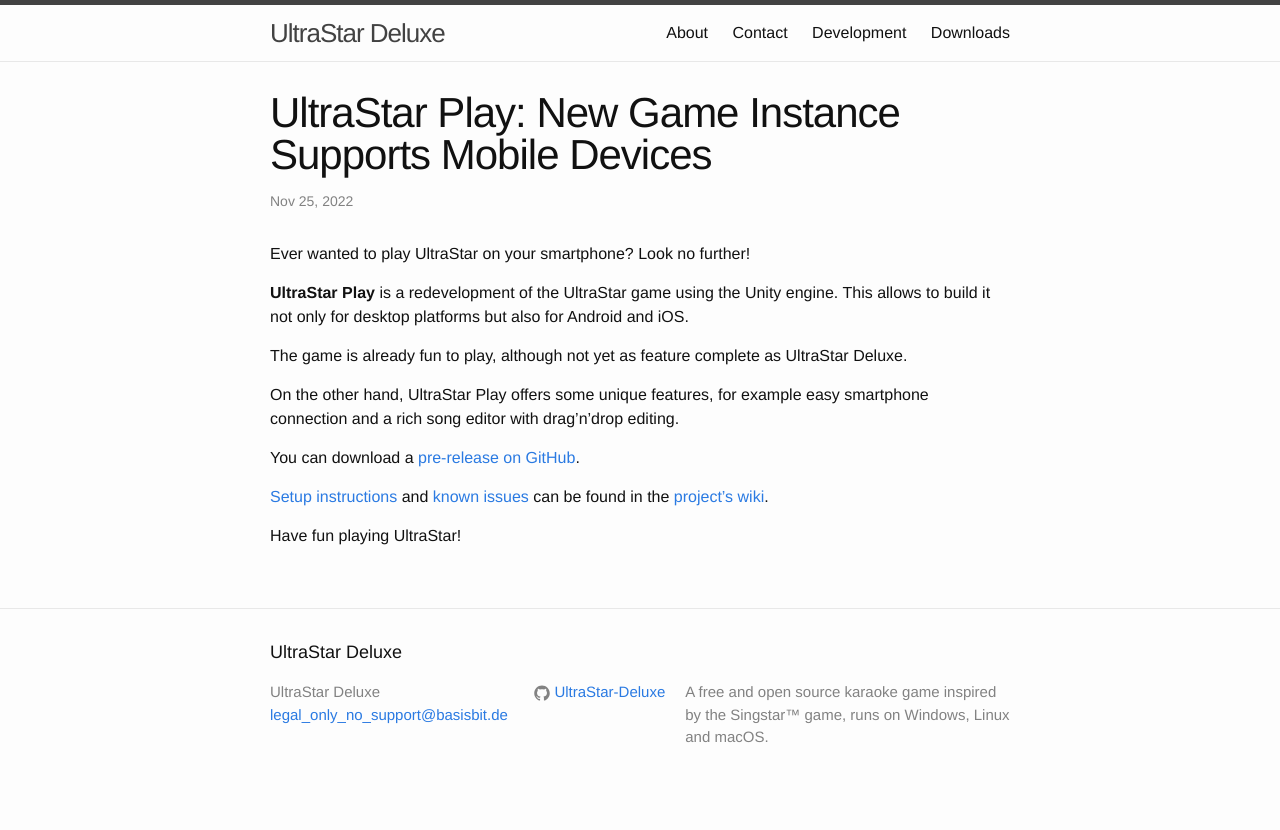
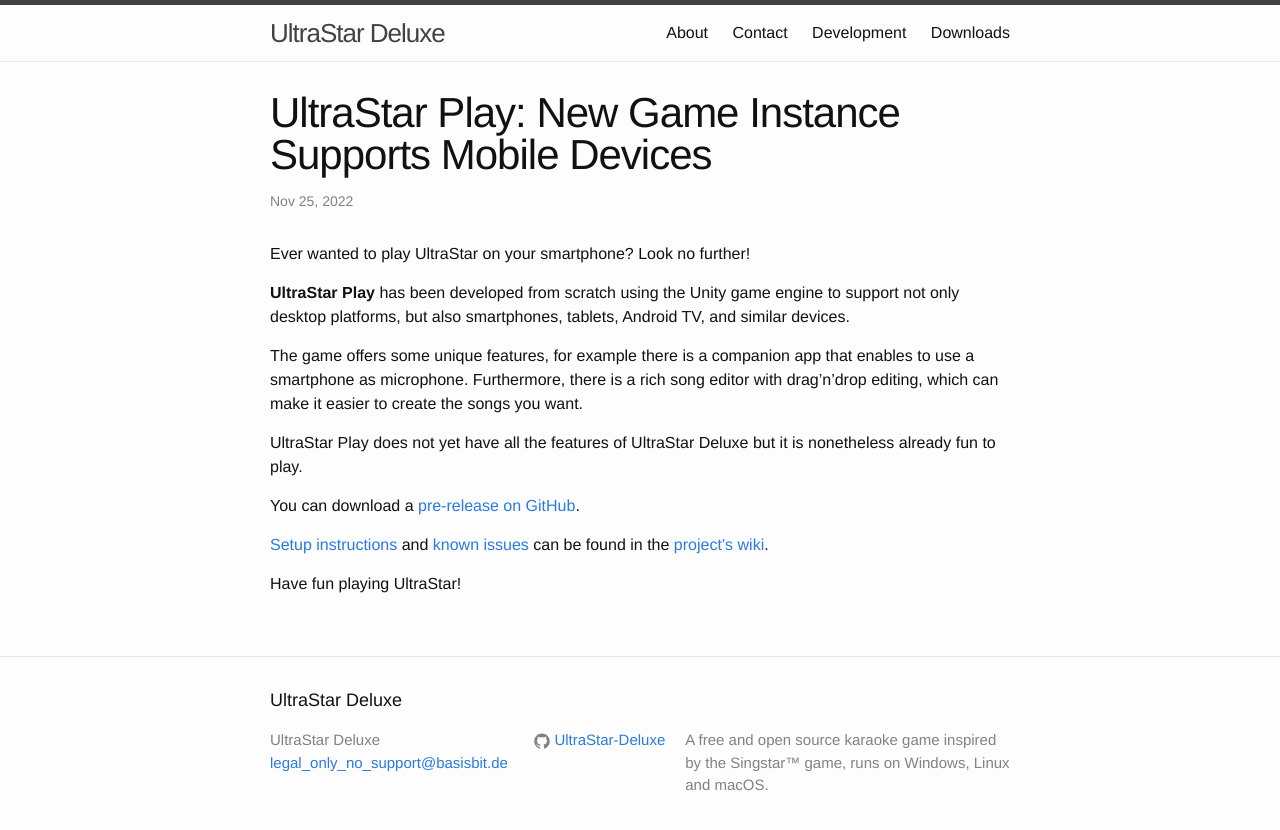
Before and after one commit to UltraStar-Deluxe/ultrastar-deluxe.github.io, a Jekyll site: the page built from _posts/2022-11-25-ultrastar-on-mobile-with-ultrastar-play.md, in a window 1280 px wide. Shown: the top 830 px of the page. Built offline with Jekyll 4.4.1, drawn with Linux system fonts in a browser that asks for light colours.

Commit message:
re-phrase post about UltraStar Play

```diff
--- a/_posts/2022-11-25-ultrastar-on-mobile-with-ultrastar-play.md
+++ b/_posts/2022-11-25-ultrastar-on-mobile-with-ultrastar-play.md
@@ -6,11 +6,12 @@
 ---
 Ever wanted to play UltraStar on your smartphone? Look no further!
 
-__UltraStar Play__ is a redevelopment of the UltraStar game using the Unity engine. This allows to build it not only for desktop platforms but also for Android and iOS.
+__UltraStar Play__ has been developed from scratch using the Unity game engine to support not only desktop platforms, but also smartphones, tablets, Android TV, and similar devices.
 
-The game is already fun to play, although not yet as feature complete as UltraStar Deluxe.
+The game offers some unique features, for example there is a companion app that enables to use a smartphone as microphone.
+Furthermore, there is a rich song editor with drag'n'drop editing, which can make it easier to create the songs you want.
 
-On the other hand, UltraStar Play offers some unique features, for example easy smartphone connection and a rich song editor with drag'n'drop editing.
+UltraStar Play does not yet have all the features of UltraStar Deluxe but it is nonetheless already fun to play.
 
 You can download a [pre-release on GitHub](https://github.com/UltraStar-Deluxe/Play/releases/latest).
 
```
